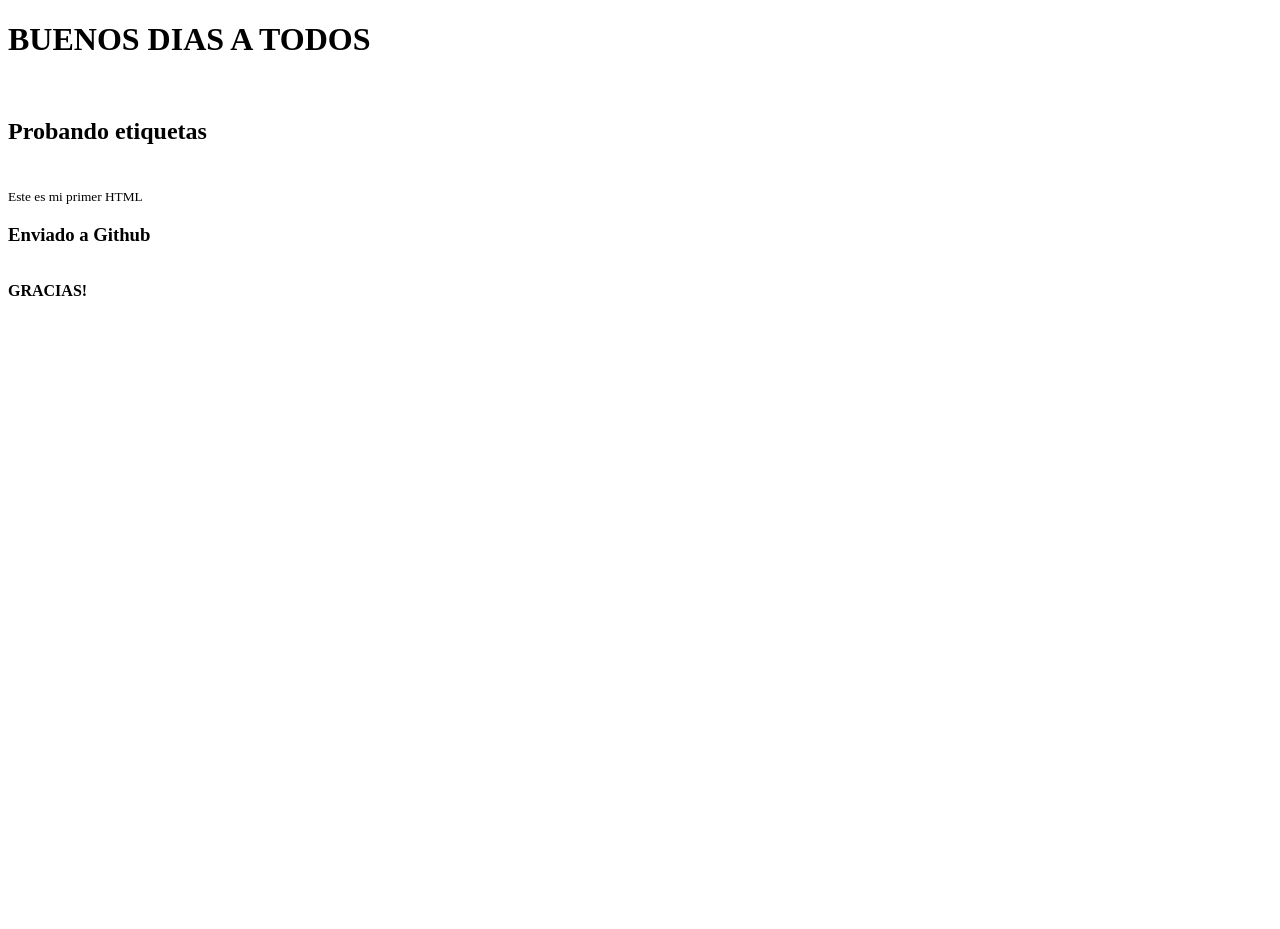
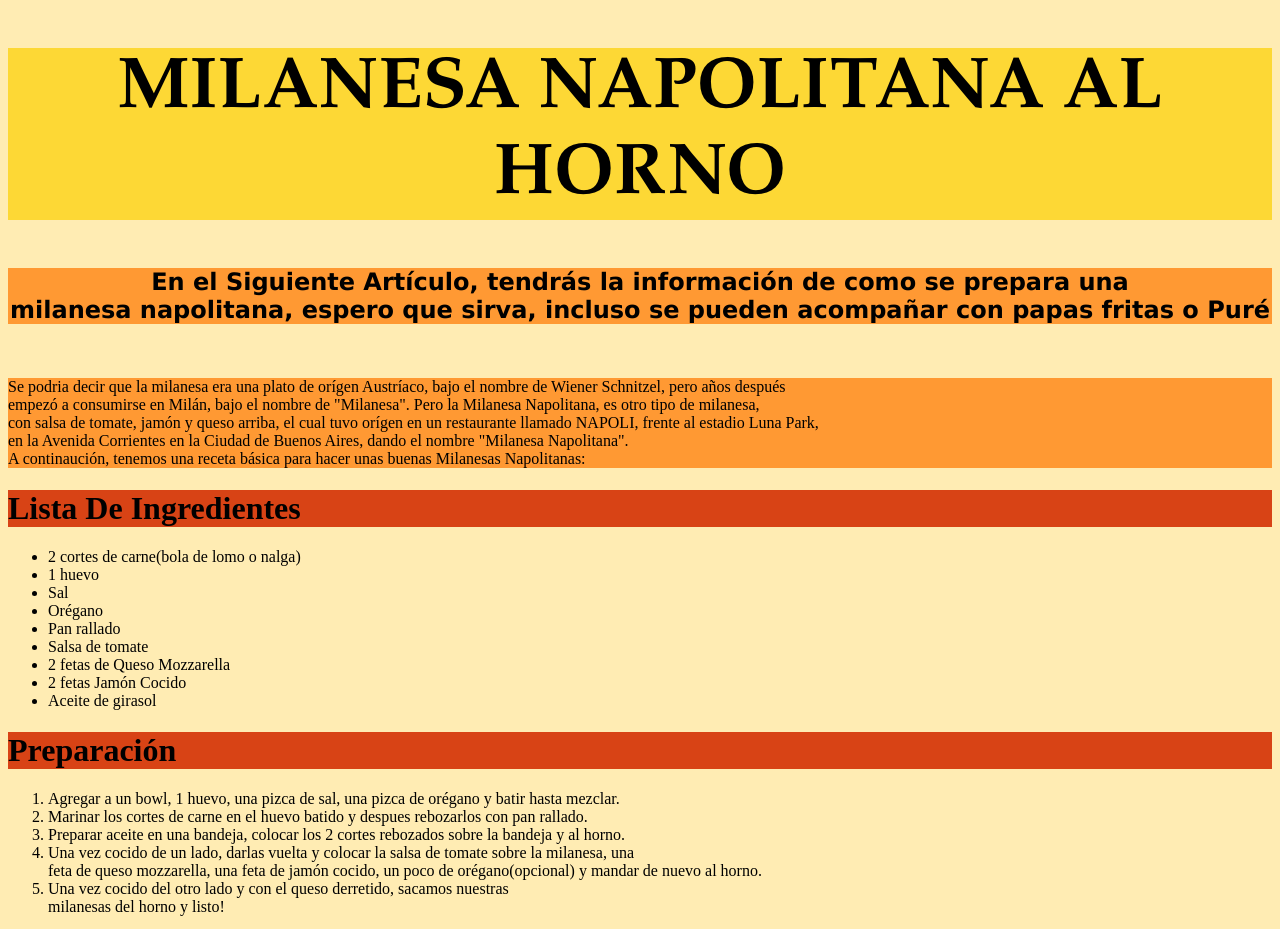
Before and after one commit to juani19/Tareas-de-FE-PD, a plain HTML site: page TAREAS FE/index.html in a window 1280 px wide. Shown: the top 929 px of the page. Before the commit the page ends 800 px from the top, so only its background shows below. Drawn offline with Linux system fonts and the light colour scheme.

Commit message:
Add files via upload

```diff
--- a/TAREAS FE/index.html
+++ b/TAREAS FE/index.html
@@ -2,17 +2,41 @@
 <html lang="en" dir="ltr">
   <head>
     <meta charset="utf-8">
-    <title>LA TAREA</title>
+    <title>RECETA MILANESA NAPOLITANA</title>
   </head>
-  <body>
-    <h1>BUENOS DIAS A TODOS</h1>
+  <body style="background-color:#FFECB3">
+    <h1 style="background-color:#FDD835; text-align:center; font-family:Garamond;font-size:450%"> MILANESA NAPOLITANA AL HORNO</h1>
+    <h2 style="background-color:#FF9933;text-align:center; font-family:verdana">En el Siguiente Artículo, tendrás la información de como se prepara una <br>milanesa napolitana, espero que sirva, incluso se pueden acompañar con papas fritas o Puré</h2>
     <br>
-    <h2>Probando etiquetas</h2>
+    <p style="background-color:#FF9933">Se podria decir que la milanesa era una plato de orígen Austríaco, bajo el nombre de Wiener Schnitzel, pero años después <br>
+       empezó a consumirse en Milán, bajo el nombre de "Milanesa". Pero la Milanesa Napolitana, es otro tipo de milanesa,<br> con salsa de tomate, jamón y queso arriba, el cual tuvo orígen en un restaurante llamado NAPOLI, frente al estadio Luna Park, <br>en la Avenida Corrientes en la Ciudad de Buenos Aires,
+       dando el nombre "Milanesa Napolitana".<br>  A continaución, tenemos una receta básica para hacer unas buenas Milanesas Napolitanas:
     <br>
-    <sub>Este es mi primer HTML</sub>
-    <h3>Enviado a Github</h3>
-    <br>
-    <strong>GRACIAS!</strong>
+    <h1 style="background-color:#D84315">Lista De Ingredientes</h2>
+    <ul>
+      <li>2 cortes de carne(bola de lomo o nalga)</li>
+      <li>1 huevo</li>
+      <li>Sal</li>
+      <li>Orégano</li>
+      <li>Pan rallado</li>
+      <li>Salsa de tomate</li>
+      <li>2 fetas de Queso Mozzarella</li>
+      <li>2 fetas Jamón Cocido</li>
+      <li>Aceite de girasol</li>
+      </ul>
+      <h1 style="background-color:#D84315"> Preparación</h1>
+      <ol>
+        <li>Agregar a un bowl, 1 huevo, una pizca de sal, una pizca de orégano y batir hasta mezclar.</li>
+        <li>Marinar los cortes de carne en el huevo batido y despues rebozarlos con pan rallado.</li>
+        <li>Preparar aceite en una bandeja, colocar los 2 cortes rebozados sobre la bandeja y al horno.</li>
+        <li>Una vez cocido de un lado, darlas vuelta y colocar la salsa de tomate sobre la milanesa, una <br>feta de queso mozzarella, una feta de jamón cocido, un poco de orégano(opcional) y mandar de nuevo al horno.</li>
+        <li>Una vez cocido del otro lado y con el queso derretido, sacamos nuestras <br>milanesas del horno y listo! </li>
+      </ol>
+
+      <img src="imagenes/Milanesa Napolitana.jpg" alt="MILANESA">
+      <iframe width="680" height="480" src="https://www.youtube.com/embed/QYpokDUavrE" title="YouTube video player" frameborder="0" allow="accelerometer; autoplay; clipboard-write; encrypted-media; gyroscope; picture-in-picture" allowfullscreen></iframe>
+      <br>
+      <iframe src="https://www.google.com/maps/embed?pb=!1m14!1m12!1m3!1d1380.7796092613426!2d-58.368519702742766!3d-34.60249579878523!2m3!1f0!2f0!3f0!3m2!1i1024!2i768!4f13.1!5e0!3m2!1ses!2sar!4v1630560232424!5m2!1ses!2sar" width="640" height="420" style="border:0;" allowfullscreen="" loading="lazy"></iframe>
 
   </body>
 </html>
```
Also changed, not shown: TAREAS FE/imagenes/Milanesa Napolitana.jpg (added).
